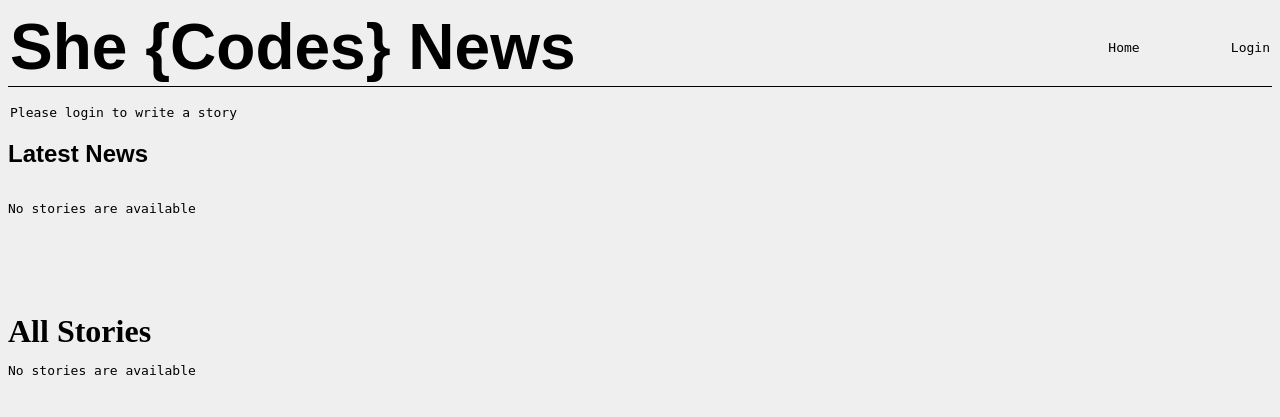
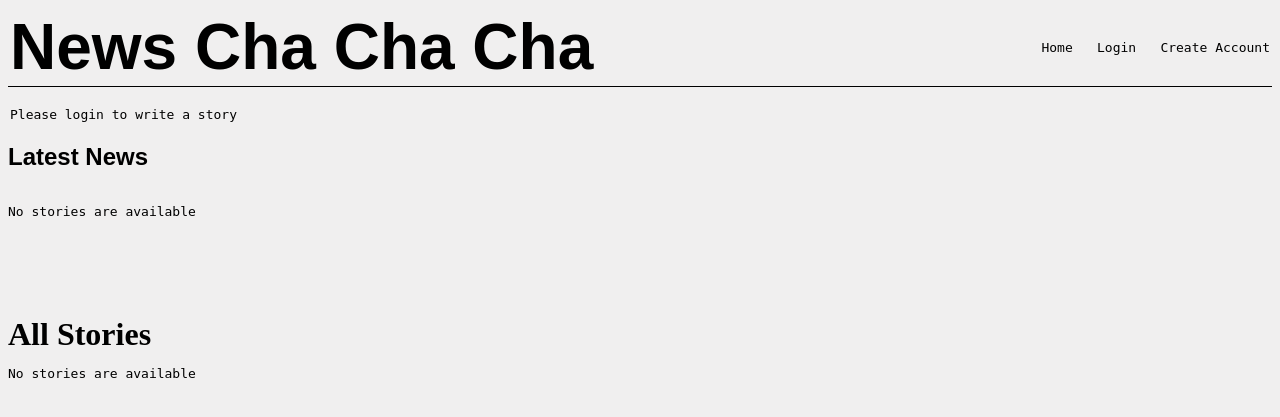
Before and after one commit to BBLogan/goodshecodesnews, a Django app: page /news/ in a window 1280 px wide. Shown: the top 417 px of the page. Run offline with Django 4.2, Linux system fonts and the light colour scheme; data that the repository does not hold is empty; parts of the project's set-up code (start-up, migrations or seed data) failed here and were passed over; some web fonts are replaced.

Commit message:
Updating the main templates - base and nav

```diff
--- a/she_codes_news/templates/base.html
+++ b/she_codes_news/templates/base.html
@@ -3,13 +3,16 @@
 <!-- News Setup Step 14: add a nav bar -->
 
 
-<!-- templates/bases.html -->
+<!-- templates/base.html -->
 {% load static %}
+<!doctype html>
+<html lang="en">
+
     <head>
         <meta charset="utf-8">
-        <title>She Codes News</title>
+        <title>News Cha Cha Cha</title>
         <meta name="description" content="">
-        <meta name="author" content="YOUR NAME HERE">
+        <meta name="author" content="Bex Logan">
         <link href="https://fonts.googleapis.com/css?family=Manjari&display=swap" rel="stylesheet">
         <link rel="stylesheet" type="text/css" href="{% static 'styles.css' %}">
         {% block stylesheets %} {% endblock %}
@@ -19,7 +22,7 @@
         <header>
             <div id="header-text">
                 <a id="header-link" href="{% url 'news:index' %}">
-                    <h1>She {Codes} News</h1>
+                    <h1>News Cha Cha Cha</h1>
                 </a>
             </div>
             {% include './nav.html' %}
@@ -28,3 +31,4 @@
 
         {% block content %} {% endblock %}
     </body>
+</html>
--- a/she_codes_news/templates/nav.html
+++ b/she_codes_news/templates/nav.html
@@ -3,7 +3,9 @@
     <a href="{% url 'news:index' %}">Home</a>
     {% if request.user.is_authenticated %}
         <a href="#">{{ user.username }}</a>
+        <a href=""{% url 'users:myProfile' %}>My Profile</a>
         <a href="{% url 'logout' %}">Logout</a>
     {% else %}
         <a href="{% url 'login' %}">Login</a>
+        <a href="{% url 'users:createAccount' %}">Create Account</a>
     {% endif %}
```
Also changed, not shown: she_codes_news/manage.py (line endings or trailing spaces).
